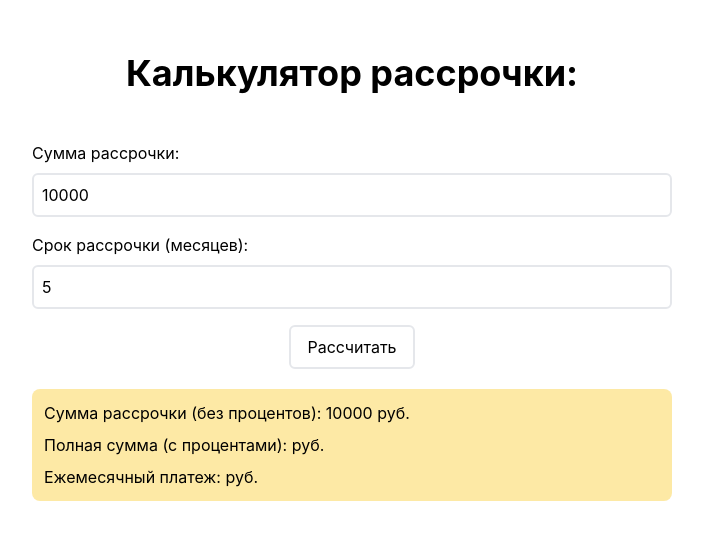
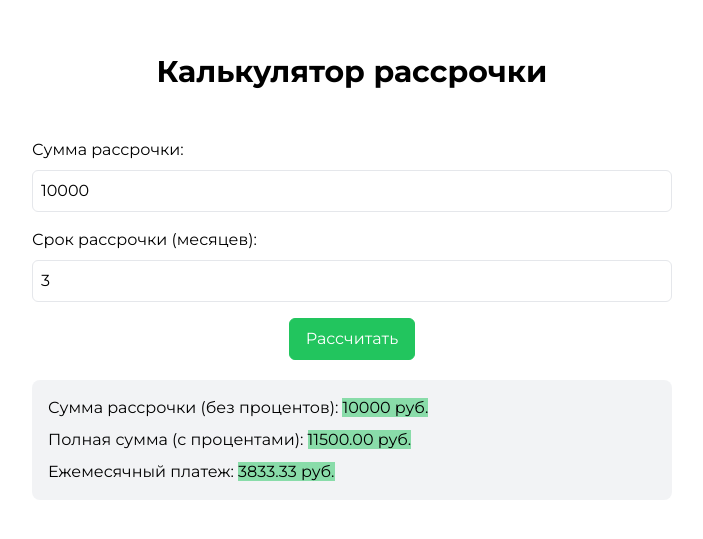
Before and after one commit to Aliskhan7/calculator-installment, a React (Create React App) app: page / in a window 1280 px wide. Shown: the part 133-672 px from the top of the page, without its empty margins (288-991 px from the left). Built offline with nearby package versions, Linux system fonts and the light colour scheme.

Commit message:
fix design and result

```diff
--- a/public/index.html
+++ b/public/index.html
@@ -27,6 +27,8 @@
     </script>
     <noscript><div><img src="https://mc.yandex.ru/watch/99783632" style="position:absolute; left:-9999px;" alt="" /></div></noscript>
     <!-- /Yandex.Metrika counter -->
+
+    <link href="https://fonts.googleapis.com/css2?family=Montserrat:ital,wght@0,100..900;1,100..900&display=swap" rel="stylesheet">
   </head>
   <body>
     <noscript>You need to enable JavaScript to run this app.</noscript>
--- a/src/components/shared/Calculator.jsx
+++ b/src/components/shared/Calculator.jsx
@@ -1,11 +1,14 @@
-import React, { useState } from 'react';
+import React, {useEffect, useState} from 'react';
 
 const Calculator = () => {
     const [loanAmountStr, setLoanAmountStr] = useState("10000");
-    const [loanTermStr, setLoanTermStr] = useState("5");
+    const [loanTermStr, setLoanTermStr] = useState("3");
 
-    const [totalWithInterest, setTotalWithInterest] = useState("");
-    const [monthlyPayment, setMonthlyPayment] = useState("");
+    const [totalWithInterest, setTotalWithInterest] = useState("0");
+    const [monthlyPayment, setMonthlyPayment] = useState("0");
+
+    const [bgColor, setBgColor] = useState("bg-gray-200/50");
+
 
     // При расчёте переводим строки в числа. Пустая строка => 0
     const calculateMonthlyPayment = () => {
@@ -40,16 +43,37 @@ const Calculator = () => {
     const handleSubmit = (e) => {
         e.preventDefault();
         calculateMonthlyPayment();
+        setBgColor((prev) =>
+            prev === "bg-gray-200/50" ? "bg-green-500/50" : "bg-gray-200/50"
+        );
+    };
+
+    useEffect(()=> {
+        calculateMonthlyPayment();
+        setBgColor((prev) =>
+            prev === "bg-gray-200/50" ? "bg-green-500/50" : "bg-gray-200/50"
+        );
+    }, [loanAmountStr, loanTermStr]);
+
+
+    // Функция для контроля ввода срока рассрочки
+    const handleLoanTermChange = (e) => {
+        let value = parseInt(e.target.value, 10);
+
+        if (value < 3) value = 3;
+        if (value > 6) value = 6;
+
+        setLoanTermStr(value.toString());
     };
 
     return (
-        <div className='w-1/2 mx-auto absolute top-1/2 left-1/2 transform -translate-x-1/2 -translate-y-1/2'>
-            <h2 className='text-4xl text-center pt-5 font-bold'>Калькулятор рассрочки:</h2>
+        <div className='p-5 lg:p-0 w-full lg:w-1/2 mx-auto absolute top-1/2 left-1/2 transform -translate-x-1/2 -translate-y-1/2'>
+            <h2 className='text-3xl text-center pt-5 font-bold'>Калькулятор рассрочки</h2>
             <form onSubmit={handleSubmit} className="flex flex-col gap-4 mt-12">
                 <div className="flex flex-col gap-2">
                     <label>Сумма рассрочки:</label>
                     <input
-                        className="border-2 border-gray-200 px-2 py-2 rounded-md "
+                        className="border border-gray-200 px-2 py-2 rounded-md "
                         type="number"
                         value={loanAmountStr}
                         onChange={(e) => setLoanAmountStr(e.target.value)}
@@ -59,23 +83,23 @@ const Calculator = () => {
                 <div className="flex flex-col gap-2">
                     <label>Срок рассрочки (месяцев):</label>
                     <input
-                        className="border-2 border-gray-200 px-2 py-2 rounded-md "
+                        className="border border-gray-200 px-2 py-2 rounded-md "
                         type="number"
                         value={loanTermStr}
-                        onChange={(e) => setLoanTermStr(e.target.value)}
+                        onChange={handleLoanTermChange}
                     />
                 </div>
 
-                <button className="w-fit mx-auto py-2 px-4 border-2 border-gray-200 rounded-md" type="submit">
+                <button className="w-fit mx-auto py-2 px-4 border border-green-500 rounded-md bg-green-500 text-white hover:bg-transparent hover:text-green-500 transition delay-75 " type="submit">
                     Рассчитать
                 </button>
             </form>
 
             {/* Выводим все необходимые данные: */}
-            <div className='flex flex-col gap-2 bg-amber-300/50 p-3 rounded-lg mt-5'>
-                <h3>Сумма рассрочки (без процентов): {loanAmountStr} руб.</h3>
-                <h3>Полная сумма (с процентами): {totalWithInterest} руб.</h3>
-                <h3>Ежемесячный платеж: {monthlyPayment} руб.</h3>
+            <div className='flex flex-col gap-2 bg-gray-200/50 p-4 rounded-lg mt-5'>
+                <h3>Сумма рассрочки (без процентов): <span className={`${bgColor} transition delay-75`}>{loanAmountStr} руб.</span> </h3>
+                <h3>Полная сумма (с процентами): <span className={`${bgColor} transition delay-75`}>{totalWithInterest} руб.</span> </h3>
+                <h3>Ежемесячный платеж: <span className={`${bgColor} transition delay-75`}>{monthlyPayment} руб.</span> </h3>
             </div>
         </div>
     );
--- a/src/index.css
+++ b/src/index.css
@@ -2,16 +2,14 @@
 @tailwind components;
 @tailwind utilities;
 
-body {
+*{
   margin: 0;
-  font-family: -apple-system, BlinkMacSystemFont, 'Segoe UI', 'Roboto', 'Oxygen',
-    'Ubuntu', 'Cantarell', 'Fira Sans', 'Droid Sans', 'Helvetica Neue',
-    sans-serif;
-  -webkit-font-smoothing: antialiased;
-  -moz-osx-font-smoothing: grayscale;
+  padding: 0;
+  box-sizing: border-box;
 }
 
-code {
-  font-family: source-code-pro, Menlo, Monaco, Consolas, 'Courier New',
-    monospace;
+body {
+  font-family: "Montserrat", serif;
+  font-optical-sizing: auto;
+  font-style: normal;
 }
```
